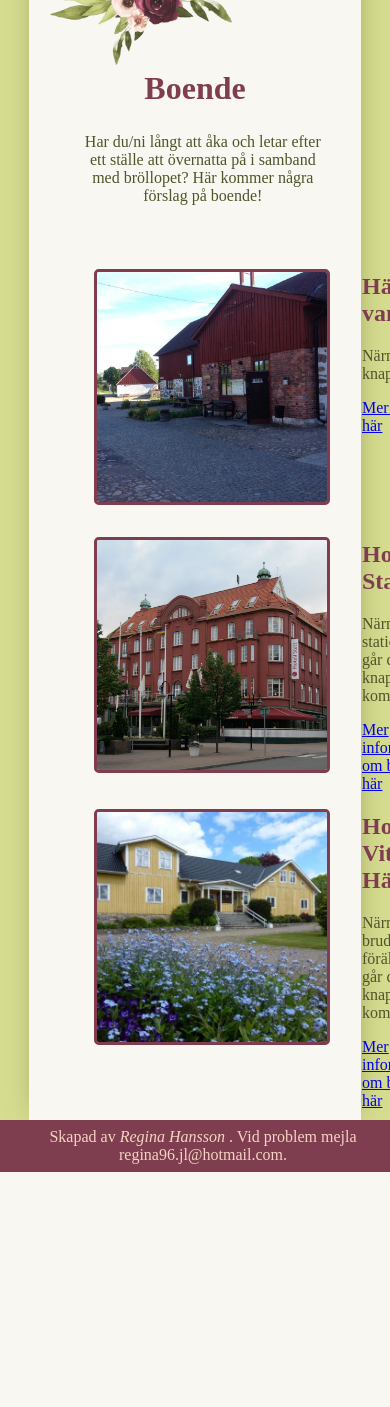
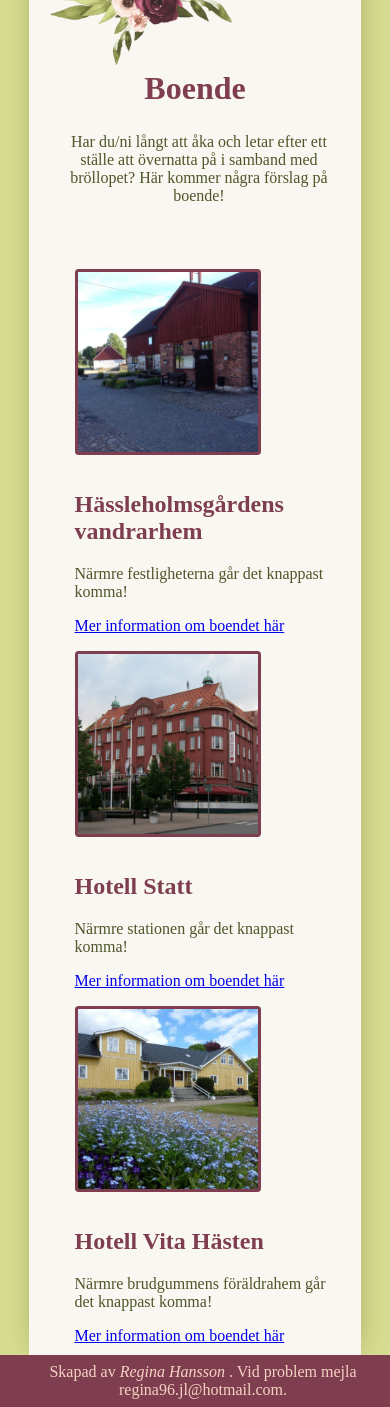
Before and after one commit to reggosaurus-reg/WeddingWebsite, a Flask app: page /boende in a window 390 px wide; the page is wider, and only the part inside the window is pictured. Shown: the part 51-1458 px from the top of that part. Before the commit the page ends 1223 px from the top of that part, so only its background shows below. Run offline with Flask 2, Linux system fonts and the light colour scheme.

Commit message:
Fix mobile layout

```diff
--- a/static/css/style.css
+++ b/static/css/style.css
@@ -97,7 +97,7 @@ h2 {
 	width: 100%;
 	display: flex;
 	flex-direction: row;
-	//flex-wrap: wrap;
+	flex-wrap: wrap;
 	justify-content: left;
 }
 
@@ -114,6 +114,7 @@ h2 {
 .hotel p.text {
 	text-align: left;
 }
+
 .hotel img {
 	width: 230px;
 	height: 230px;
@@ -198,7 +199,18 @@ nav {
 		margin-top:0;
 	}
 
+	#hotels {
+		width: 90%;
+		margin-left: 5vw;
+	}
+
 	img.welcome {
 		height: 50vh;
 	}
+
+	.hotel img {
+		width: 180px;
+		height: 180px;
+		object-fit: cover;
+	}
 }
```
